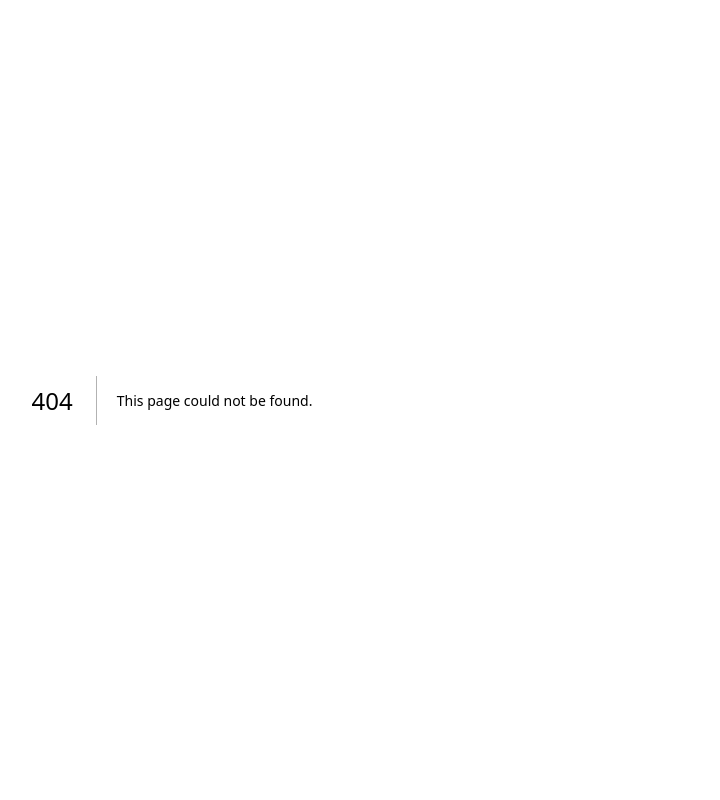
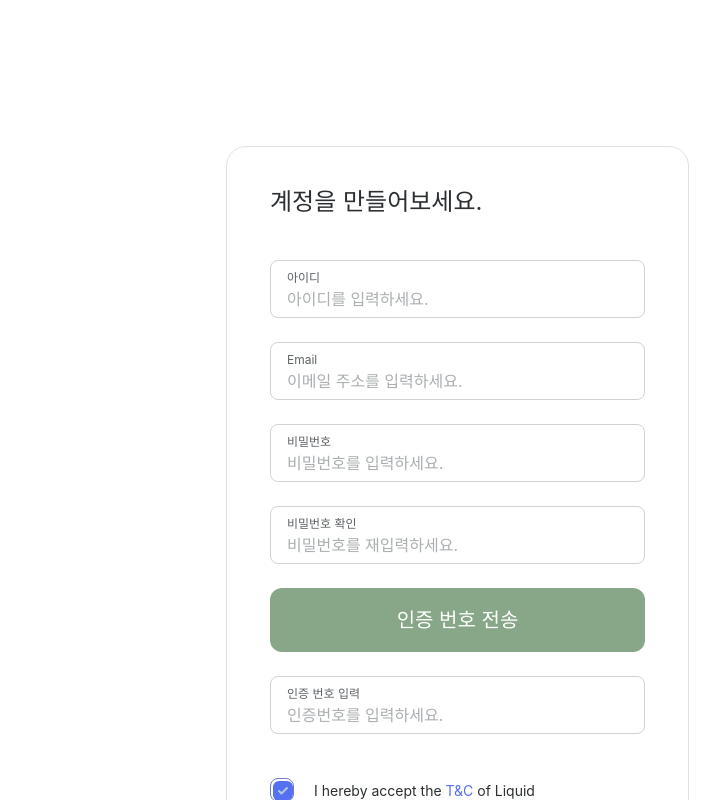
Before and after one commit to skkumail/skkumail, a Next.js app in the folder frontend/: page /signup in a window 1280 px wide. Before the commit this address had no page. Shown: the top 800 px of the page, without its empty margins (468-1188 px from the left). Built offline with nearby package versions, Linux system fonts and the light colour scheme.

Commit message:
Add files via upload

```diff
--- /dev/null
+++ b/frontend/pages/signup/index.tsx
@@ -0,0 +1,255 @@
+import { FunctionComponent } from "react";
+import styled from "styled-components";
+
+const GroupChild = styled.div`
+  position: absolute;
+  top: 0px;
+  left: 0px;
+  background-color: #ffeb00;
+  width: 85px;
+  height: 44px;
+`;
+const Div = styled.div`
+  position: absolute;
+  top: 6px;
+  left: 5px;
+  line-height: 16px;
+  display: flex;
+  align-items: center;
+  justify-content: center;
+  width: 75px;
+  height: 32px;
+  text-shadow: 0px 4px 4px rgba(0, 0, 0, 0.25);
+`;
+const RectangleParent = styled.div`
+  position: absolute;
+  top: 42px;
+  left: 553px;
+  width: 85px;
+  height: 44px;
+  display: none;
+`;
+const Div1 = styled.div`
+  position: relative;
+`;
+const Label = styled.div`
+  align-self: stretch;
+  position: relative;
+`;
+const Placehoder = styled.div`
+  align-self: stretch;
+  position: relative;
+  font-size: 16px;
+  color: #abafb1;
+`;
+const InputContent = styled.div`
+  align-self: stretch;
+  flex: 1;
+  display: flex;
+  flex-direction: column;
+  align-items: flex-start;
+  justify-content: space-between;
+`;
+const Input = styled.div`
+  border-radius: 8px;
+  border: 1px solid #cfd3d4;
+  box-sizing: border-box;
+  width: 375px;
+  height: 58px;
+  display: flex;
+  flex-direction: column;
+  align-items: flex-start;
+  justify-content: flex-start;
+  padding: 8px 16px;
+`;
+const Label4 = styled.div`
+  flex: 1;
+  position: relative;
+`;
+const Component6 = styled.div`
+  border-radius: 12px;
+  background-color: #88a788;
+  width: 375px;
+  display: flex;
+  flex-direction: row;
+  align-items: center;
+  justify-content: center;
+  padding: 17px 16px;
+  box-sizing: border-box;
+  text-align: center;
+  font-size: 20px;
+  color: #fff;
+`;
+const Innerformcontainer = styled.div`
+  display: flex;
+  flex-direction: column;
+  align-items: flex-start;
+  justify-content: flex-start;
+  gap: 24px;
+`;
+const ControlChild = styled.div`
+  position: absolute;
+  top: 0px;
+  left: 0px;
+  border-radius: 6px;
+  background-color: #5570f1;
+  width: 20px;
+  height: 20px;
+`;
+const FicheckIcon = styled.img`
+  position: absolute;
+  top: 4px;
+  left: 4px;
+  width: 12px;
+  height: 12px;
+  overflow: hidden;
+`;
+const Control = styled.div`
+  position: absolute;
+  top: 2px;
+  left: 2px;
+  width: 20px;
+  height: 20px;
+`;
+const Controlscheckboxonnononon = styled.div`
+  position: relative;
+  border-radius: 8px;
+  border: 1px solid #6d7dcd;
+  box-sizing: border-box;
+  width: 24px;
+  height: 24px;
+  overflow: hidden;
+  flex-shrink: 0;
+`;
+const IHerebyAccept = styled.span``;
+const Tc = styled.span`
+  color: #5570f1;
+`;
+const Controlscheckboxonnonorig = styled.div`
+  display: flex;
+  flex-direction: row;
+  align-items: center;
+  justify-content: flex-start;
+  gap: 20px;
+  text-align: right;
+  font-size: 14px;
+  color: #2b2f32;
+`;
+const Inputcontainer = styled.div`
+  display: flex;
+  flex-direction: column;
+  align-items: flex-start;
+  justify-content: flex-start;
+  gap: 44px;
+  font-size: 12px;
+  color: #5e6366;
+`;
+const Innercontainer = styled.div`
+  height: 628px;
+  display: flex;
+  flex-direction: column;
+  align-items: flex-start;
+  justify-content: flex-start;
+  gap: 40px;
+`;
+const Formcontainer = styled.div`
+  position: absolute;
+  top: 146px;
+  left: 694px;
+  border-radius: 20px;
+  background-color: #fff;
+  border: 1px solid #dde2e6;
+  box-sizing: border-box;
+  height: 787px;
+  display: flex;
+  flex-direction: row;
+  align-items: flex-start;
+  justify-content: flex-start;
+  padding: 37px 43px;
+  text-align: left;
+  font-size: 24px;
+  color: #2b2f32;
+  font-family: Inter;
+`;
+const SignupPageRoot = styled.div`
+  position: relative;
+  background-color: #fff;
+  width: 100%;
+  height: 1080px;
+  overflow: hidden;
+  text-align: center;
+  font-size: 14px;
+  color: rgba(0, 0, 0, 0.8);
+  font-family: "Droid Sans";
+`;
+
+const SignupPage: FunctionComponent = () => {
+  return (
+    <SignupPageRoot>
+      <RectangleParent>
+        <GroupChild />
+        <Div>로그인</Div>
+      </RectangleParent>
+      <Formcontainer>
+        <Innercontainer>
+          <Div1>계정을 만들어보세요.</Div1>
+          <Inputcontainer>
+            <Innerformcontainer>
+              <Input>
+                <InputContent>
+                  <Label>아이디</Label>
+                  <Placehoder>아이디를 입력하세요.</Placehoder>
+                </InputContent>
+              </Input>
+              <Input>
+                <InputContent>
+                  <Label>Email</Label>
+                  <Placehoder>이메일 주소를 입력하세요.</Placehoder>
+                </InputContent>
+              </Input>
+              <Input>
+                <InputContent>
+                  <Label>비밀번호</Label>
+                  <Placehoder>비밀번호를 입력하세요.</Placehoder>
+                </InputContent>
+              </Input>
+              <Input>
+                <InputContent>
+                  <Label>비밀번호 확인</Label>
+                  <Placehoder>비밀번호를 재입력하세요.</Placehoder>
+                </InputContent>
+              </Input>
+              <Component6>
+                <Label4>인증 번호 전송</Label4>
+              </Component6>
+              <Input>
+                <InputContent>
+                  <Label>인증 번호 입력</Label>
+                  <Placehoder>인증번호를 입력하세요.</Placehoder>
+                </InputContent>
+              </Input>
+            </Innerformcontainer>
+            <Controlscheckboxonnonorig>
+              <Controlscheckboxonnononon>
+                <Control>
+                  <ControlChild />
+                  <FicheckIcon alt="" src="/ficheck.svg" />
+                </Control>
+              </Controlscheckboxonnononon>
+              <Div1>
+                <IHerebyAccept>{`I hereby accept the `}</IHerebyAccept>
+                <Tc>{`T&C`}</Tc>
+                <IHerebyAccept> of Liquid</IHerebyAccept>
+              </Div1>
+            </Controlscheckboxonnonorig>
+          </Inputcontainer>
+          <Component6>
+            <Label4>게정 생성</Label4>
+          </Component6>
+        </Innercontainer>
+      </Formcontainer>
+    </SignupPageRoot>
+  );
+};
+
+export default SignupPage;
```
